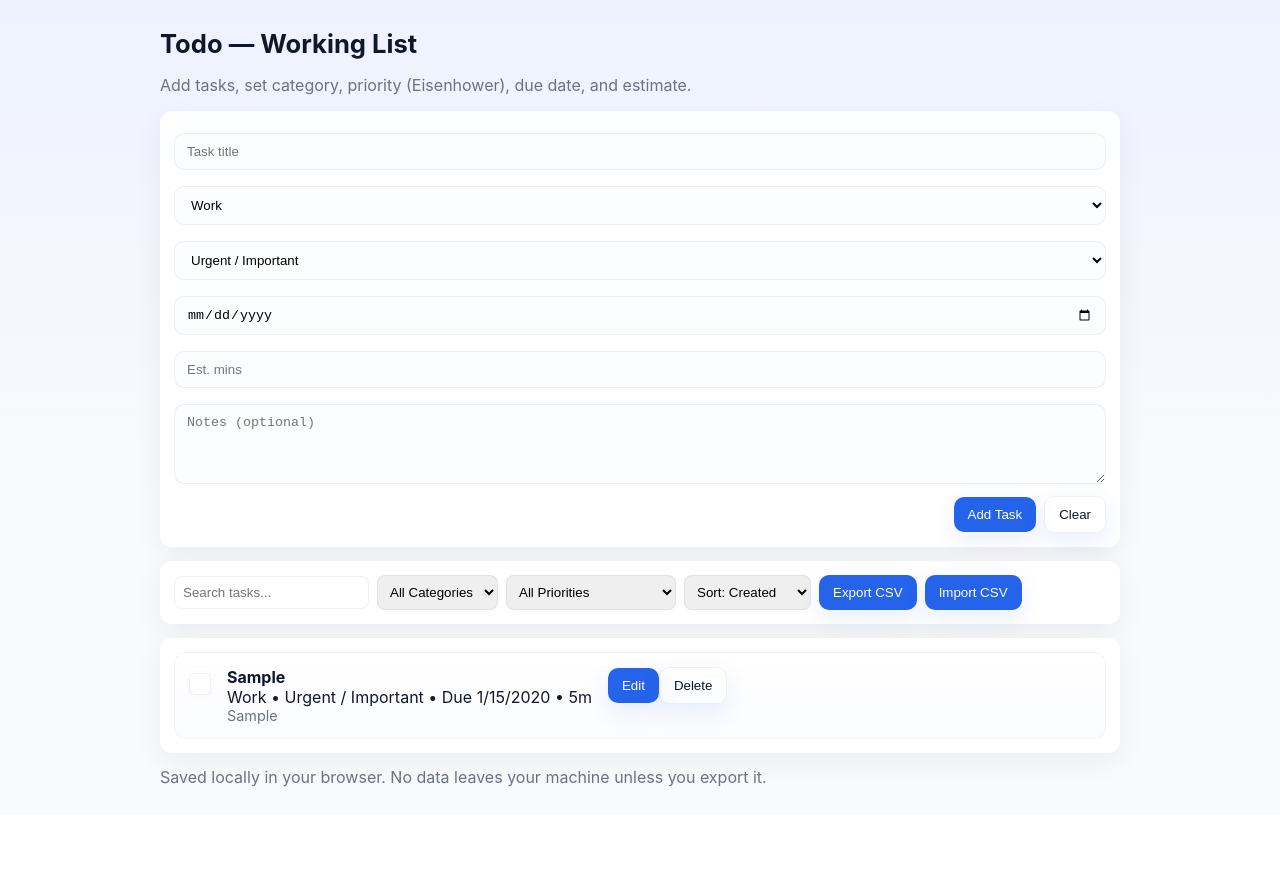
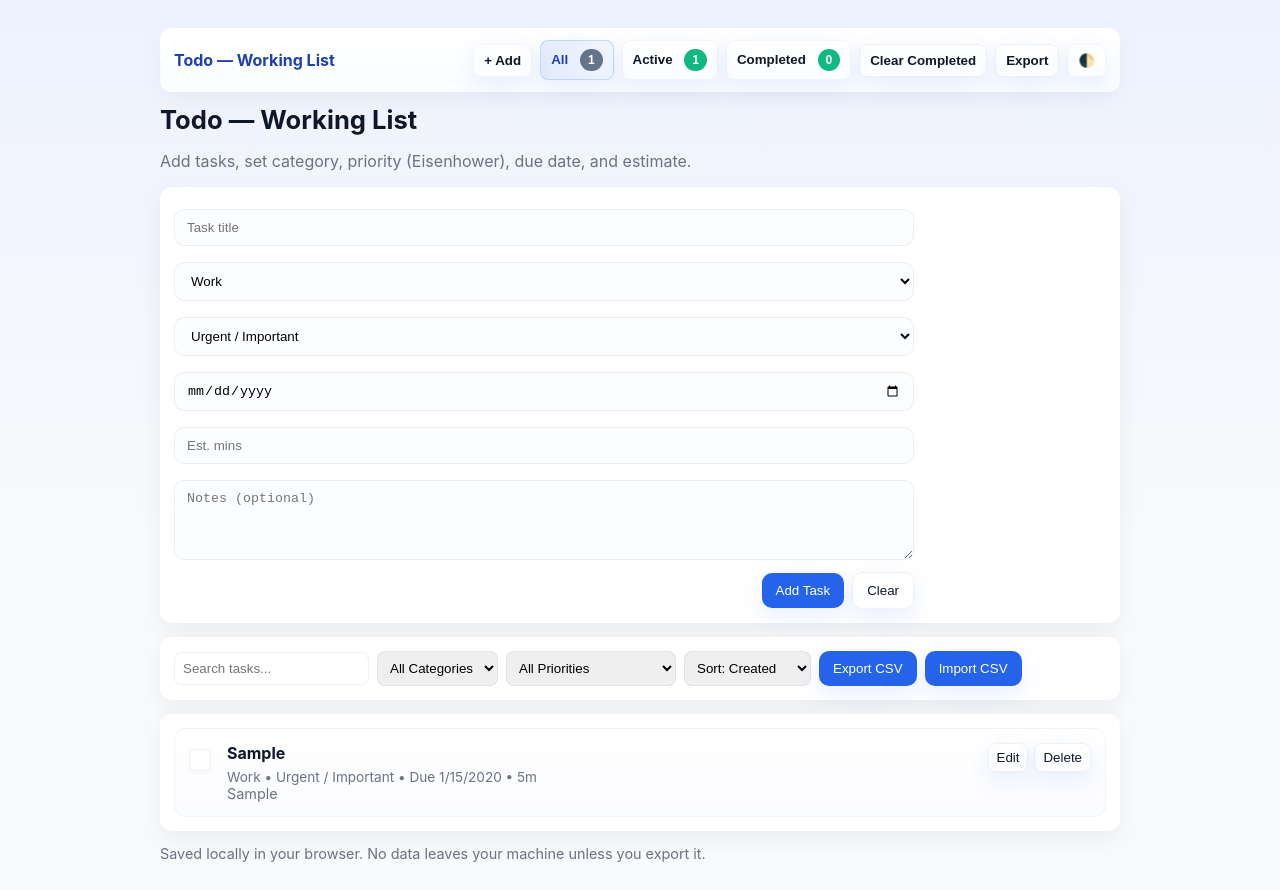
Before and after one commit to ShantanuMatey/Working_todo_list, a plain HTML site: page index.html in a window 1280 px wide. Both pictures are taken after typing "Sample", "2020-01-15", "5", "Sample" into the empty fields and a click on the button "Add Task". Before the commit the page ends 815 px from the top, so only its background shows below. Drawn offline with Linux system fonts and the light colour scheme.

Commit message:
Working_Navbar

```diff
--- a/app.js
+++ b/app.js
@@ -17,6 +17,18 @@
   const importBtn = document.getElementById('import');
   const importFile = document.getElementById('import-file');
   const clearBtn = document.getElementById('clear-form');
+  const navCount = document.getElementById('nav-count');
+  const navCompletedCount = document.getElementById('nav-completed-count');
+  const navAdd = document.getElementById('nav-add');
+  const navAll = document.getElementById('nav-all');
+  const navExport = document.getElementById('nav-export');
+  const navActive = document.getElementById('nav-active');
+  const navClearCompleted = document.getElementById('nav-clear-completed');
+  const navTheme = document.getElementById('nav-theme');
+  const navRemaining = document.getElementById('nav-remaining');
+  const navCompleted = document.getElementById('nav-completed');
+
+  const state = { filterMode: 'all' };
 
   let tasks = [];
 
@@ -44,12 +56,23 @@
     const fc = filterCategory.value;
     const fp = filterPriority.value;
     let out = tasks.slice();
+    // apply top-level filter mode (all / active / completed)
+    if(state.filterMode === 'active') out = out.filter(t=>!t.done);
+    if(state.filterMode === 'completed') out = out.filter(t=>t.done);
     if(fc!=='all') out = out.filter(t=>t.category===fc);
     if(fp!=='all') out = out.filter(t=>t.priority===fp);
     if(q) out = out.filter(t=>t.title.toLowerCase().includes(q) || (t.notes||'').toLowerCase().includes(q));
     if(sortBy.value==='due') out.sort((a,b)=>{ if(!a.due) return 1; if(!b.due) return -1; return new Date(a.due)-new Date(b.due)});
     if(out.length===0){empty.style.display='block'; return}
     empty.style.display='none';
+    // update navbar counts and active filter UI
+    if(navCount) navCount.textContent = tasks.length;
+    if(navCompletedCount) navCompletedCount.textContent = tasks.filter(t=>t.done).length;
+    if(navRemaining) navRemaining.textContent = tasks.filter(t=>!t.done).length;
+    // active state
+    if(navAll) navAll.classList.toggle('active', state.filterMode==='all');
+    if(navActive) navActive.classList.toggle('active', state.filterMode==='active');
+    if(navCompleted) navCompleted.classList.toggle('active', state.filterMode==='completed');
     out.forEach(t=>{
       const li = document.createElement('li'); li.className='task';
       const cb = document.createElement('div'); cb.className='checkbox'; cb.textContent = t.done ? '✓' : '';
@@ -98,6 +121,28 @@
   });
 
   clearBtn.addEventListener('click',clearForm);
+  if(navAdd) navAdd.addEventListener('click', ()=>{ window.scrollTo({top:0,behavior:'smooth'}); titleIn.focus() });
+  if(navAll) navAll.addEventListener('click', ()=>{ state.filterMode='all'; search.value=''; filterCategory.value='all'; filterPriority.value='all'; sortBy.value='created'; render() });
+  if(navActive) navActive.addEventListener('click', ()=>{ state.filterMode='active'; render() });
+  if(navCompleted) navCompleted.addEventListener('click', ()=>{ state.filterMode='completed'; render() });
+  if(navClearCompleted) navClearCompleted.addEventListener('click', ()=>{
+    if(!confirm('Remove all completed tasks?')) return; tasks = tasks.filter(t=>!t.done); save(); render();
+  });
+  if(navExport) navExport.addEventListener('click', ()=> exportBtn.click());
+  if(navTheme) navTheme.addEventListener('click', ()=>{
+    const dark = document.body.classList.toggle('dark');
+    try{ localStorage.setItem('todo_theme', dark?'dark':'light') }catch(e){}
+  });
+  // keyboard shortcut: focus search with '/'
+  document.addEventListener('keydown', (e)=>{
+    const tag = (e.target && e.target.tagName) || '';
+    if(e.key === '/' && tag !== 'INPUT' && tag !== 'TEXTAREA'){
+      e.preventDefault(); search.focus();
+    }
+  });
+
+  // restore theme
+  try{ if(localStorage.getItem('todo_theme')==='dark') document.body.classList.add('dark') }catch(e){}
   [search,filterCategory,filterPriority,sortBy].forEach(el=>el.addEventListener('input',render));
 
   exportBtn.addEventListener('click', ()=>{
--- a/index.html
+++ b/index.html
@@ -8,6 +8,18 @@
 </head>
 <body>
   <main class="app">
+    <nav class="navbar">
+      <div class="brand">Todo — Working List</div>
+      <div class="nav-actions">
+        <button id="nav-add">+ Add</button>
+        <button id="nav-all" class="nav-filter active">All <span id="nav-count" class="badge none">0</span></button>
+        <button id="nav-active" class="nav-filter">Active <span id="nav-remaining" class="badge normal">0</span></button>
+        <button id="nav-completed" class="nav-filter">Completed <span id="nav-completed-count" class="badge normal">0</span></button>
+        <button id="nav-clear-completed" class="alt">Clear Completed</button>
+        <button id="nav-export" class="alt">Export</button>
+        <button id="nav-theme" title="Toggle theme">🌓</button>
+      </div>
+    </nav>
     <header>
       <h1>Todo — Working List</h1>
       <p class="muted">Add tasks, set category, priority (Eisenhower), due date, and estimate.</p>
--- a/styles.css
+++ b/styles.css
@@ -4,6 +4,9 @@
   --muted: #6b7280;
   --accent: #2563eb;
   --accent-600: #1e40af;
+  --text: #0f172a;
+  --nav-text: #0f172a;
+  --nav-active-text: var(--accent-600);
 }
 
 * { box-sizing: border-box; }
@@ -11,13 +14,57 @@
 body {
   font-family: Inter, "Segoe UI", Roboto, Arial, sans-serif;
   background: linear-gradient(180deg,#eef2ff 0%, #f8fafc 60%);
-  margin: 0; padding: 28px; color: #0f172a;
+  margin: 0; padding: 28px; color: var(--text);
 }
 
 .app { max-width: 960px; margin: 0 auto; }
 
 header h1 { margin: 0 0 6px; font-size: 1.6rem; }
 .muted { color: var(--muted); }
+
+.navbar{
+  display:flex; align-items:center; justify-content:space-between; gap:12px;
+  padding:12px 14px; border-radius:12px;
+  background:linear-gradient(180deg,#ffffff,#fbfdff);
+  box-shadow:0 8px 26px rgba(2,6,23,0.04); margin-bottom:12px
+}
+.navbar .brand{ font-weight:700; color:var(--accent-600) }
+.nav-actions{ display:flex; gap:8px; align-items:center }
+.nav-actions button{
+  padding:8px 10px; font-weight:600; border-radius:8px;
+  background:transparent; border:1px solid rgba(15,23,42,0.04);
+  color:var(--nav-text);
+}
+.nav-actions button.alt{ background:transparent; border:1px solid rgba(15,23,42,0.06); color:var(--text) }
+.nav-actions .badge{ margin-left:8px }
+.nav-filter.active{
+  background:linear-gradient(90deg, rgba(37,99,235,0.12), rgba(37,99,235,0.06));
+  border-color: rgba(37,99,235,0.18); color:var(--nav-active-text)
+}
+.navbar.sticky{ position: sticky; top: 8px; z-index: 30; }
+
+/* Dark theme */
+body.dark{
+  background:linear-gradient(180deg,#0f172a 0%, #071133 60%);
+  color:#e6eef8; --text: #e6eef8; --nav-text: #e6eef8; --nav-active-text: #fff
+}
+body.dark .panel{
+  background: linear-gradient(180deg, rgba(8,10,20,0.6), rgba(10,12,30,0.6));
+  box-shadow: 0 8px 28px rgba(2,6,23,0.6)
+}
+body.dark .form-panel input,
+body.dark .form-panel select,
+body.dark .form-panel textarea{
+  background: rgba(255,255,255,0.02); border-color: rgba(255,255,255,0.06); color:var(--text)
+}
+body.dark .task{
+  background: linear-gradient(180deg, rgba(255,255,255,0.02), rgba(255,255,255,0.01));
+  border-color: rgba(255,255,255,0.04)
+}
+body.dark .navbar{
+  background: linear-gradient(180deg, rgba(255,255,255,0.02), rgba(255,255,255,0.01));
+  box-shadow: 0 8px 26px rgba(2,6,23,0.5)
+}
 
 .panel {
   background: linear-gradient(180deg, rgba(255,255,255,0.96), rgba(255,255,255,0.99));
@@ -38,7 +85,11 @@
 
 button { background: var(--accent); color:#fff; border:0; padding:10px 14px; border-radius:10px; cursor:pointer; box-shadow:0 8px 22px rgba(37,99,235,0.10); transition:transform .12s ease }
 button:hover{ transform: translateY(-2px) }
-button.alt{ background:transparent; color:#0f172a; border:1px solid rgba(15,23,42,0.06) }
+button.alt{ background:transparent; color:var(--text); border:1px solid rgba(15,23,42,0.06) }
+
+/* Ensure action buttons inside tasks are visible */
+.task .actions button{ background: transparent; color: var(--text); border: 1px solid rgba(15,23,42,0.06); padding:6px 8px; border-radius:8px }
+.task .actions button.alt{ background: transparent; color: var(--text); }
 
 .controls .filters{ display:flex; flex-wrap:wrap; gap:8px; align-items:center }
 .controls input, .controls select{ padding:8px; border-radius:8px; border:1px solid rgba(15,23,42,0.06) }
@@ -47,9 +98,7 @@
 .task{
   display:flex; gap:16px; align-items:flex-start; padding:14px; border-radius:12px;
   border:1px solid rgba(2,6,23,0.04); background: linear-gradient(180deg, rgba(255,255,255,0.98), rgba(250,251,255,0.9));
-  transition: transform .12s ease, box-shadow .12s ease;
-.task{
-  animation: pop .18s ease both;
+  transition: transform .12s ease, box-shadow .12s ease; animation: pop .18s ease both;
 }
 .task.removing{ animation: shrink .22s ease forwards }
 .task:hover{ transform: translateY(-4px); box-shadow: 0 18px 40px rgba(2,6,23,0.06) }
```
